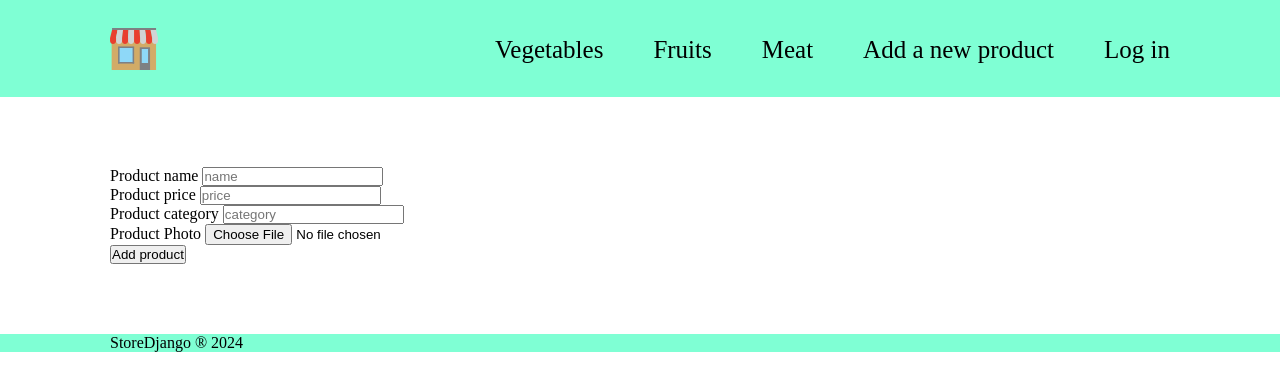
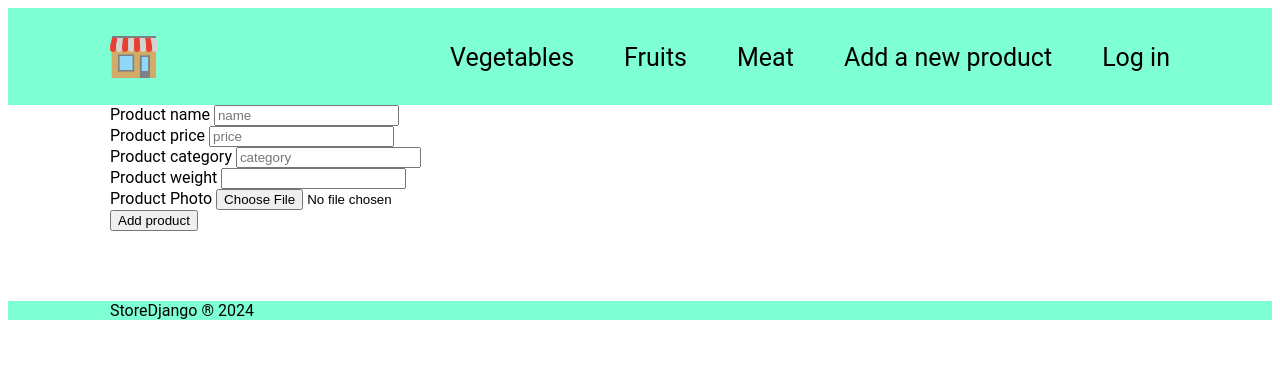
Before and after one commit to AramMadoyanMexaki/django-store, a Django app: page /add_product/ in a window 1280 px wide. Shown: the top 391 px of the page. Run offline with Django 4.2, Linux system fonts and the light colour scheme.

Commit message:
Updated functions for add a product and for buy a product

```diff
--- a/storeapp/admin.py
+++ b/storeapp/admin.py
@@ -3,7 +3,7 @@ from .models import Product, Category
 
 
 class ProductAdmin(admin.ModelAdmin):
-    list_display = ("name", "buy_count", "created_at", "updated_at", "photo", "category", "price")
+    list_display = ("id", "name", "rest_weight", "buy_weight", "add_weight", "created_at", "updated_at", "photo", "category", "price")
     search_fields = ("name",)
 
 
--- a/storeapp/static/css/styles.css
+++ b/storeapp/static/css/styles.css
@@ -1,7 +1,33 @@
 /* glob */
 
-* {
-    margin: 0;
+html {
+    box-sizing: border-box;
+}
+
+*,
+*::before,
+*::after {
+    box-sizing: inherit;
+}
+
+img {
+    max-width: 100%;
+}
+
+a {
+    color: inherit;
+    text-decoration: none;
+}
+
+body {
+    font-family: "Roboto", sans-serif;
+}
+
+li {
+    list-style-type: none;
+}
+
+ul {
     padding: 0;
 }
 
@@ -24,12 +50,6 @@ a {
     text-decoration: none;
     color: #000;
 }
-
-/* variables */
-
-/* :root {
-
-} */
 
 /* header */
 
@@ -59,16 +79,6 @@ a {
     line-height: 20px;
 }
 
-/* sections */
-
-.main_section {
-    margin-top: 70px;
-}
-
-.product_item {
-    margin-bottom: 35px;
-}
-
 /* footer */
 
 .footer {
--- a/storeapp/templates/add_product.html
+++ b/storeapp/templates/add_product.html
@@ -15,6 +15,9 @@
         <label for="category">Product category</label>
         <input type="text" placeholder="category" name="category" required><br>
 
+        <label for="weight">Product weight</label>
+        <input type="number" name="weight" required><br>
+
         <label for="photo">Product Photo</label>
         <input type="file" name="photo" required><br>
 
--- a/storeapp/templates/base.html
+++ b/storeapp/templates/base.html
@@ -5,7 +5,7 @@
 <head>
     <meta charset="UTF-8">
     <meta name="viewport" content="width=device-width, initial-scale=1.0">
-    <link type="text/css" rel="stylesheet" href="{% static 'css/styles.css' %}">
+    <link rel="stylesheet" type="text/css" href="{% static 'css/styles.css' %}">
     <title>Document</title>
 </head>
 <body>
--- a/storeapp/templates/home.html
+++ b/storeapp/templates/home.html
@@ -9,7 +9,7 @@
                 {% if p.photo %}
                     <img class="product_image" src="{{ p.photo.url }}" alt="product" width="250">
                 {% endif %}
-                <button class="but_btn">Buy</button>
+                <a href="{% url 'buy' id=p.id %}" class="buy_btn">Buy</a>
             </li>
         {% endfor %}
     </ul>
--- a/storeapp/views.py
+++ b/storeapp/views.py
@@ -39,6 +39,7 @@ def add_product(request):
         name = request.POST["name"]
         price = request.POST["price"]
         category_name = request.POST["category"]
+        weight = float(request.POST["weight"])
         photo = request.FILES.get("photo")
 
         if photo:
@@ -47,7 +48,7 @@ def add_product(request):
             except Category.DoesNotExist:
                 return render(request, "add_product.html", {"error": "Category does not exist"})
 
-            product = Product.objects.create(name=name, price=price, category=category, photo=photo)
+            product = Product.objects.create(name=name, price=price, category=category, add_weight=weight, photo=photo)
 
         else:
             try:
@@ -55,7 +56,7 @@ def add_product(request):
             except Category.DoesNotExist:
                 return render(request, "add_product.html", {"error": "Category does not exist"})
 
-            product = Product.objects.create(name=name, price=price, category=category)
+            product = Product.objects.create(name=name, price=price, category=category, add_weight=weight)
 
         return redirect('home')
 
@@ -63,9 +64,19 @@ def add_product(request):
 
 
 def buy(request, id):
-    product = get_object_or_404(Product, pk=id)
-    return render(request, "buy.html", {})
+    if request.method == "POST":
+        weight = float(request.POST["weight"])
 
+        product = get_object_or_404(Product, pk=id)
+        if weight <= product.add_weight:
+            product.buy_weight = weight
+            product.count_rest_weight()
+            product.save()
+            return render(request, "buy.html", {"id": product.id})
+
+        return render(request, "buy.html", {"message": "There is not enough product in stock."})
+
+    return render(request, "buy.html")
 
 def login(request):
     pass
```
Also changed, not shown: storeapp/models.py (+15 -3 lines), storeapp/templates/buy.html (+7 -3 lines), storeapp/migrations/0005_remove_product_buy_count_product_add_weight_and_more.py (added), storeapp/migrations/0006_alter_product_add_weight.py (added), storeapp/migrations/0007_alter_product_add_weight.py (added), storeapp/migrations/0008_product_rest_weight.py (added).
